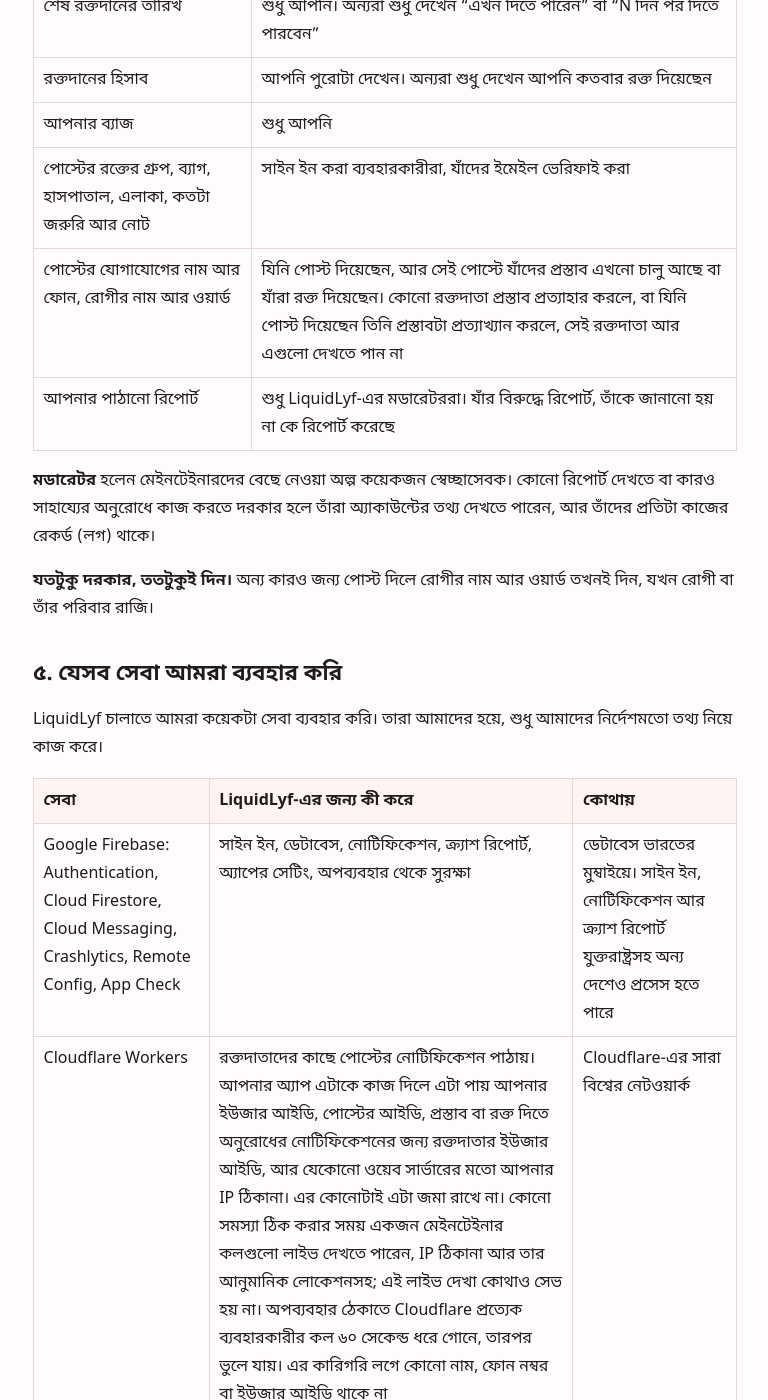
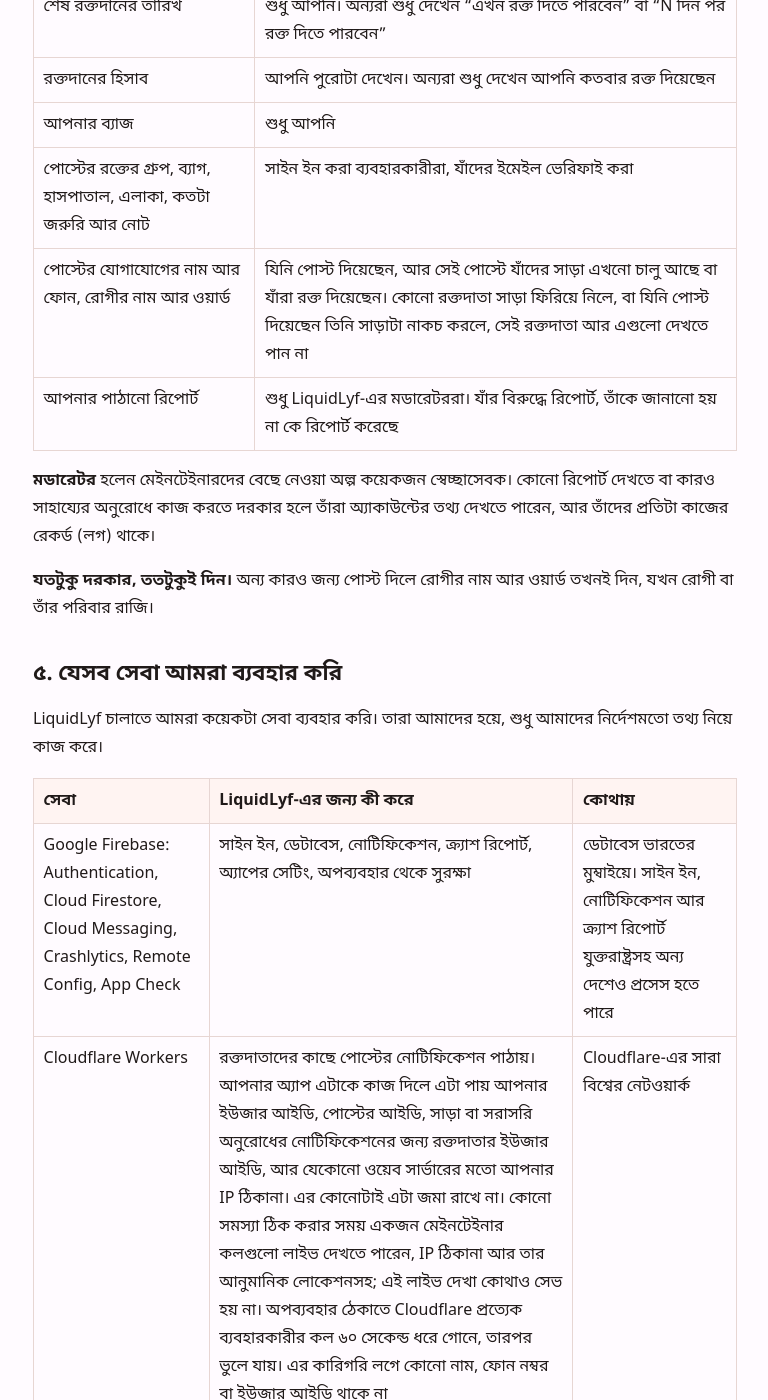
Before and after one commit to liquidlyf/liquidlyf.github.io, a Jekyll site: the page built from bn/privacy.md, in a window 1280 px wide and 1400 px high, scrolled down 3773 px. Shown: the whole window, without its empty margins (255-1023 px from the left). Built offline with Jekyll 4.4.1, drawn with Linux system fonts in a browser that asks for light colours; some of the changed text lies outside the part shown.

Commit message:
Bangla matches the app's final words; Privacy: blocking from an offer declines it; built from app repo 8d698ba
Signed-off-by: AZMINUR RAHMAN <97751681+azminur2856@users.noreply.github.com>

```diff
--- a/bn/index.html
+++ b/bn/index.html
@@ -104,7 +104,7 @@ description: LiquidLyf একটা ফ্রি অ্যান্ড্রয
       <li class="tile"><span class="badge"><span class="ic ic-lock" aria-hidden="true"></span></span>
         <h3>আপনার নম্বর কোথাও পাবলিক থাকে না</h3>
         <p>রক্তদাতা রাজি হলে তবেই যিনি পোস্ট দিয়েছেন তিনি তাঁর নম্বর দেখেন। রক্তদাতাও পোস্টের
-          যোগাযোগ নম্বর দেখেন শুধু যতক্ষণ তাঁর প্রস্তাব চালু থাকে।</p></li>
+          যোগাযোগ নম্বর দেখেন শুধু যতক্ষণ তাঁর সাড়া চালু থাকে।</p></li>
       <li class="tile"><span class="badge"><span class="ic ic-no-money" aria-hidden="true"></span></span>
         <h3>রক্তের জন্য কখনো টাকা দেবেন না</h3>
         <p>রক্তদান ফ্রি। পোস্টে টাকার কথা থাকলে অ্যাপ সাবধান করে দেয়। কেউ বিকাশ, নগদ বা “যাতায়াত
@@ -141,7 +141,7 @@ description: LiquidLyf একটা ফ্রি অ্যান্ড্রয
       <details>
         <summary>আমার ফোন নম্বর কে দেখতে পায়?</summary>
         <p>পাবলিকলি কেউ না: আপনার নম্বর কোনো তালিকায় থাকে না। আপনি পোস্ট দিলে শুধু যাঁরা রক্ত দিতে
-          রাজি হয়েছেন, তাঁরাই যোগাযোগের নম্বর দেখেন, তাও যতক্ষণ তাঁদের প্রস্তাব চালু থাকে। আপনি রাজি
+          রাজি হয়েছেন, তাঁরাই যোগাযোগের নম্বর দেখেন, তাও যতক্ষণ তাঁদের সাড়া চালু থাকে। আপনি রাজি
           হলে, যিনি পোস্ট দিয়েছেন তিনি আপনার নম্বর দেখেন। <strong>“রক্তদাতা খুঁজুন”</strong>-এ
           কারও নম্বর দেখা যায় না। বিস্তারিত আছে <a href="/bn/privacy">গোপনীয়তা নীতিতে</a>।</p>
       </details>
--- a/bn/privacy.md
+++ b/bn/privacy.md
@@ -18,7 +18,7 @@ LiquidLyf একটা ফ্রি অ্যাপ। বাংলাদেশ
 **এক নজরে**
 - আপনার ফোন নম্বর **কোথাও পাবলিক দেখানো হয় না**। কারও পোস্টে আপনি রক্ত দিতে রাজি হলে শুধু যিনি
   পোস্ট দিয়েছেন তিনি আপনার নম্বর দেখেন। আপনিও তাঁর নম্বর দেখেন শুধু রাজি হওয়ার পর, যতক্ষণ আপনার
-  প্রস্তাব চালু থাকে।
+  সাড়া চালু থাকে।
 - আমরা আপনার তথ্য বিক্রি করি না, বিজ্ঞাপন দেখাই না, কোনো বিজ্ঞাপন বা অ্যানালিটিক্স ট্র্যাকারও ব্যবহার
   করি না।
 - যেকোনো সময় অ্যাপ থেকে বা ইমেইল করে আপনার অ্যাকাউন্ট আর তার তথ্য মুছে ফেলতে পারেন।
@@ -60,7 +60,7 @@ LiquidLyf একটা ওপেন সোর্স প্রজেক্ট,
   (যেমন পূর্ণ রক্ত বা প্লাটিলেট) আর কত ব্যাগ, হাসপাতাল আর তার এলাকা, কতটা জরুরি, কবে লাগবে, চাইলে
   রোগের ধরন (যেমন "অপারেশন" বা "ডেঙ্গু") আর নোট। **যোগাযোগের মানুষের নাম আর ফোন নম্বর**, আর চাইলে
   রোগীর নাম আর ওয়ার্ড বা বেড আলাদা করে, সুরক্ষিতভাবে রাখা হয় (৪ নম্বর অংশ দেখুন)।
-- **রক্ত দিতে রাজি হলে** (অ্যাপে "প্রস্তাব"): অন্যদের যে নাম দেখানো হয়, আপনার রক্তের গ্রুপ, ফোন নম্বর
+- **রক্ত দিতে রাজি হলে** (অ্যাপে "সাড়া"): অন্যদের যে নাম দেখানো হয়, আপনার রক্তের গ্রুপ, ফোন নম্বর
   আর চাইলে একটা মেসেজ। এগুলো যায় যিনি পোস্ট দিয়েছেন তাঁর কাছে।
 - **আপনার রক্তদানের হিসাব:** তারিখ, রক্তের কোন অংশ দিয়েছেন, হাসপাতালের নাম, আর অ্যাপের কোনো পোস্টের
   মাধ্যমে সেটা নিশ্চিত হয়েছে কি না।
@@ -106,12 +106,12 @@ LiquidLyf একটা ওপেন সোর্স প্রজেক্ট,
 | ফোন নম্বর | শুধু আপনি, **আর** যে পোস্টে আপনি রক্ত দিতে রাজি হয়েছেন, সেই পোস্ট যিনি দিয়েছেন |
 | রক্তের গ্রুপ আর এলাকা | সাইন ইন করা অন্য ব্যবহারকারীরা, যদি আপনি রক্তদাতা তালিকায় নাম রাখেন, অথবা যখন আপনি পোস্ট দেন বা কোনো পোস্টে রাজি হন |
 | আপনি রক্ত দিতে প্রস্তুত কি না, আর শেষ কবে অ্যাপ ব্যবহার করেছেন | সাইন ইন করা অন্য ব্যবহারকারীরা, যদি আপনি রক্তদাতা তালিকায় নাম রাখেন। "রক্তদাতা খুঁজুন" শুধু প্রস্তুত রক্তদাতাদের দেখায়, আর তারিখের বদলে দেখায় "এই সপ্তাহে সক্রিয়" |
-| লিঙ্গ, জন্মসাল, ওজনের উত্তর | শুধু আপনি। অন্যরা শুধু দেখতে পারেন "এখন দিতে পারেন" বা "N দিন পর দিতে পারবেন" |
-| শেষ রক্তদানের তারিখ | শুধু আপনি। অন্যরা শুধু দেখেন "এখন দিতে পারেন" বা "N দিন পর দিতে পারবেন" |
+| লিঙ্গ, জন্মসাল, ওজনের উত্তর | শুধু আপনি। অন্যরা শুধু দেখতে পারেন "এখন রক্ত দিতে পারবেন" বা "N দিন পর রক্ত দিতে পারবেন" |
+| শেষ রক্তদানের তারিখ | শুধু আপনি। অন্যরা শুধু দেখেন "এখন রক্ত দিতে পারবেন" বা "N দিন পর রক্ত দিতে পারবেন" |
 | রক্তদানের হিসাব | আপনি পুরোটা দেখেন। অন্যরা শুধু দেখেন আপনি কতবার রক্ত দিয়েছেন |
 | আপনার ব্যাজ | শুধু আপনি |
 | পোস্টের রক্তের গ্রুপ, ব্যাগ, হাসপাতাল, এলাকা, কতটা জরুরি আর নোট | সাইন ইন করা ব্যবহারকারীরা, যাঁদের ইমেইল ভেরিফাই করা |
-| পোস্টের যোগাযোগের নাম আর ফোন, রোগীর নাম আর ওয়ার্ড | যিনি পোস্ট দিয়েছেন, আর সেই পোস্টে যাঁদের প্রস্তাব এখনো চালু আছে বা যাঁরা রক্ত দিয়েছেন। কোনো রক্তদাতা প্রস্তাব প্রত্যাহার করলে, বা যিনি পোস্ট দিয়েছেন তিনি প্রস্তাবটা প্রত্যাখ্যান করলে, সেই রক্তদাতা আর এগুলো দেখতে পান না |
+| পোস্টের যোগাযোগের নাম আর ফোন, রোগীর নাম আর ওয়ার্ড | যিনি পোস্ট দিয়েছেন, আর সেই পোস্টে যাঁদের সাড়া এখনো চালু আছে বা যাঁরা রক্ত দিয়েছেন। কোনো রক্তদাতা সাড়া ফিরিয়ে নিলে, বা যিনি পোস্ট দিয়েছেন তিনি সাড়াটা নাকচ করলে, সেই রক্তদাতা আর এগুলো দেখতে পান না |
 | আপনার পাঠানো রিপোর্ট | শুধু LiquidLyf-এর মডারেটররা। যাঁর বিরুদ্ধে রিপোর্ট, তাঁকে জানানো হয় না কে রিপোর্ট করেছে |
 
 **মডারেটর** হলেন মেইনটেইনারদের বেছে নেওয়া অল্প কয়েকজন স্বেচ্ছাসেবক। কোনো রিপোর্ট দেখতে বা কারও
@@ -129,7 +129,7 @@ LiquidLyf চালাতে আমরা কয়েকটা সেবা ব
 | সেবা | LiquidLyf-এর জন্য কী করে | কোথায় |
 |---|---|---|
 | Google Firebase: Authentication, Cloud Firestore, Cloud Messaging, Crashlytics, Remote Config, App Check | সাইন ইন, ডেটাবেস, নোটিফিকেশন, ক্র্যাশ রিপোর্ট, অ্যাপের সেটিং, অপব্যবহার থেকে সুরক্ষা | ডেটাবেস ভারতের মুম্বাইয়ে। সাইন ইন, নোটিফিকেশন আর ক্র্যাশ রিপোর্ট যুক্তরাষ্ট্রসহ অন্য দেশেও প্রসেস হতে পারে |
-| Cloudflare Workers | রক্তদাতাদের কাছে পোস্টের নোটিফিকেশন পাঠায়। আপনার অ্যাপ এটাকে কাজ দিলে এটা পায় আপনার ইউজার আইডি, পোস্টের আইডি, প্রস্তাব বা রক্ত দিতে অনুরোধের নোটিফিকেশনের জন্য রক্তদাতার ইউজার আইডি, আর যেকোনো ওয়েব সার্ভারের মতো আপনার IP ঠিকানা। এর কোনোটাই এটা জমা রাখে না। কোনো সমস্যা ঠিক করার সময় একজন মেইনটেইনার কলগুলো লাইভ দেখতে পারেন, IP ঠিকানা আর তার আনুমানিক লোকেশনসহ; এই লাইভ দেখা কোথাও সেভ হয় না। অপব্যবহার ঠেকাতে Cloudflare প্রত্যেক ব্যবহারকারীর কল ৬০ সেকেন্ড ধরে গোনে, তারপর ভুলে যায়। এর কারিগরি লগে কোনো নাম, ফোন নম্বর বা ইউজার আইডি থাকে না | Cloudflare-এর সারা বিশ্বের নেটওয়ার্ক |
+| Cloudflare Workers | রক্তদাতাদের কাছে পোস্টের নোটিফিকেশন পাঠায়। আপনার অ্যাপ এটাকে কাজ দিলে এটা পায় আপনার ইউজার আইডি, পোস্টের আইডি, সাড়া বা সরাসরি অনুরোধের নোটিফিকেশনের জন্য রক্তদাতার ইউজার আইডি, আর যেকোনো ওয়েব সার্ভারের মতো আপনার IP ঠিকানা। এর কোনোটাই এটা জমা রাখে না। কোনো সমস্যা ঠিক করার সময় একজন মেইনটেইনার কলগুলো লাইভ দেখতে পারেন, IP ঠিকানা আর তার আনুমানিক লোকেশনসহ; এই লাইভ দেখা কোথাও সেভ হয় না। অপব্যবহার ঠেকাতে Cloudflare প্রত্যেক ব্যবহারকারীর কল ৬০ সেকেন্ড ধরে গোনে, তারপর ভুলে যায়। এর কারিগরি লগে কোনো নাম, ফোন নম্বর বা ইউজার আইডি থাকে না | Cloudflare-এর সারা বিশ্বের নেটওয়ার্ক |
 | GitHub | অ্যাপের ডাউনলোড, এই ওয়েবসাইট আর সোর্স কোড রাখে। আপনি ভিজিট করলে আপনার IP ঠিকানা দেখে | যুক্তরাষ্ট্র আর সারা বিশ্ব |
 
 তাদের নিজেদের প্রাইভেসি পলিসি (ইংরেজিতে): [Google](https://policies.google.com/privacy) ·
@@ -149,9 +149,9 @@ LiquidLyf চালাতে আমরা কয়েকটা সেবা ব
 |---|---|
 | আপনার অ্যাকাউন্ট আর প্রোফাইল | আপনি অ্যাকাউন্ট মুছে ফেলা পর্যন্ত |
 | চালু পোস্ট | রক্ত পাওয়া, বাতিল করা বা মেয়াদ শেষ হওয়া পর্যন্ত ("কবে লাগবে" সময়ের এক দিন পর মেয়াদ শেষ হয়) |
-| বন্ধ পোস্ট আর প্রস্তাব | যাঁরা যুক্ত ছিলেন, তাঁরা ৯০ দিন দেখতে পান। তারপর সব যোগাযোগের তথ্য, রক্তদাতাদের ফোন নম্বর, মেসেজ, নোট আর পোস্ট বন্ধের কারণ মুছে ফেলা হয়। থেকে যায় শুধু ছোট নাম (যেমন "রহিম ক."), রক্তের গ্রুপ, এলাকা, তারিখ আর ফলাফল |
+| বন্ধ পোস্ট আর সাড়া | যাঁরা যুক্ত ছিলেন, তাঁরা ৯০ দিন দেখতে পান। তারপর সব যোগাযোগের তথ্য, রক্তদাতাদের ফোন নম্বর, মেসেজ, নোট আর পোস্ট বন্ধের কারণ মুছে ফেলা হয়। থেকে যায় শুধু ছোট নাম (যেমন "রহিম ক."), রক্তের গ্রুপ, এলাকা, তারিখ আর ফলাফল |
 | আপনার রক্তদানের হিসাব | আপনি অ্যাকাউন্ট মুছে ফেলা পর্যন্ত |
-| অ্যাকাউন্ট মুছে ফেলার পর আপনার আগের পোস্ট আর প্রস্তাব | আপনার নাম, ফোন নম্বর, নোট বা মেসেজ ছাড়া ইতিহাস হিসেবে থাকে, যাতে অন্যদের রেকর্ড অসম্পূর্ণ না হয় ([বিস্তারিত](/bn/delete-account)) |
+| অ্যাকাউন্ট মুছে ফেলার পর আপনার আগের পোস্ট আর সাড়া | আপনার নাম, ফোন নম্বর, নোট বা মেসেজ ছাড়া ইতিহাস হিসেবে থাকে, যাতে অন্যদের রেকর্ড অসম্পূর্ণ না হয় ([বিস্তারিত](/bn/delete-account)) |
 | অ্যাপের ভেতরের নোটিফিকেশন | ৬০ দিন |
 | রিপোর্ট আর মডারেটরদের কাজের লগ | ১ বছর, যাতে কেউ বারবার অপব্যবহার করতে না পারে |
 | ক্র্যাশ রিপোর্ট | ৯০ দিন |
@@ -164,13 +164,12 @@ LiquidLyf চালাতে আমরা কয়েকটা সেবা ব
   পোস্টের নোটিফিকেশন আসা বন্ধ হয়।
 - **কিছুদিন নোটিফিকেশন বন্ধ রাখুন:** হোম স্ক্রিনে বা সেটিংসে "রক্ত দিতে প্রস্তুত" বন্ধ করুন, অথবা
   অ্যান্ড্রয়েডের সেটিংসে নোটিফিকেশন বন্ধ করুন।
-- **রক্ত দেওয়ার আগে যেকোনো সময় রাজি হওয়া ফিরিয়ে নিন** ("আমার প্রস্তাব প্রত্যাহার করুন")। তখন আপনি আর
-  পোস্টের যোগাযোগের তথ্য দেখতে পান না। তবে প্রস্তাবের সাথে দেওয়া আপনার নম্বরটা যিনি পোস্ট দিয়েছেন তিনি
+- **রক্ত দেওয়ার আগে যেকোনো সময় সাড়া ফিরিয়ে নিতে পারেন:** "আমার সাড়া ফিরিয়ে নিন" চাপুন। তখন আপনি আর
+  পোস্টের যোগাযোগের তথ্য দেখতে পান না। তবে সাড়ার সাথে দেওয়া আপনার নম্বরটা যিনি পোস্ট দিয়েছেন তিনি
   দেখতে পান, যতদিন না সেটা মুছে যায় (পোস্ট বন্ধ হওয়ার ৯০ দিন পর, ৬ নম্বর অংশ), আর হয়তো লিখেও রেখেছেন।
 - **কাউকে ব্লক করুন:** তাঁর পোস্ট আর দেখবেন না, আর তিনি আপনাকে রক্ত দিতে অনুরোধ করতে বা আপনার পোস্টে
-  রাজি হতে পারবেন না। তিনি আগেই রাজি হয়ে থাকলে তাঁর প্রস্তাবটা "প্রত্যাখ্যান" করুন, যাতে তিনি আপনার
-  পোস্টের যোগাযোগের তথ্য আর না দেখেন। তাঁর রক্তদান রেকর্ড হয়ে গেলে প্রস্তাবটা আর প্রত্যাখ্যান করা যায়
-  না।
+  সাড়া দিতে পারবেন না। আপনার পোস্টে তাঁর সাড়া থেকে ব্লক করলে সেই সাড়াটাও নাকচ হয়ে যায়, ফলে তিনি
+  আপনার পোস্টের যোগাযোগের তথ্য আর দেখেন না। তাঁর রক্তদান রেকর্ড হয়ে গেলে সাড়াটা আর নাকচ করা যায় না।
 - **অ্যাকাউন্ট মুছে ফেলুন:** অ্যাপে সেটিংস → আপনার অ্যাকাউন্ট মুছে ফেলুন, অথবা অ্যাপ ছাড়াই
   [liquidlyf.github.io/bn/delete-account](/bn/delete-account) পাতা দেখুন।
 - **আপনার তথ্যের কপি চাইলে,** বা তথ্য নিয়ে কোনো প্রশ্ন থাকলে: আপনার অ্যাকাউন্টের ইমেইল থেকে
```
Also changed, not shown: other parts of bn/index.html (+1 -1 lines), bn/delete-account.md (+4 -4 lines), bn/terms.md (+3 -3 lines), privacy.md (+3 -2 lines).
